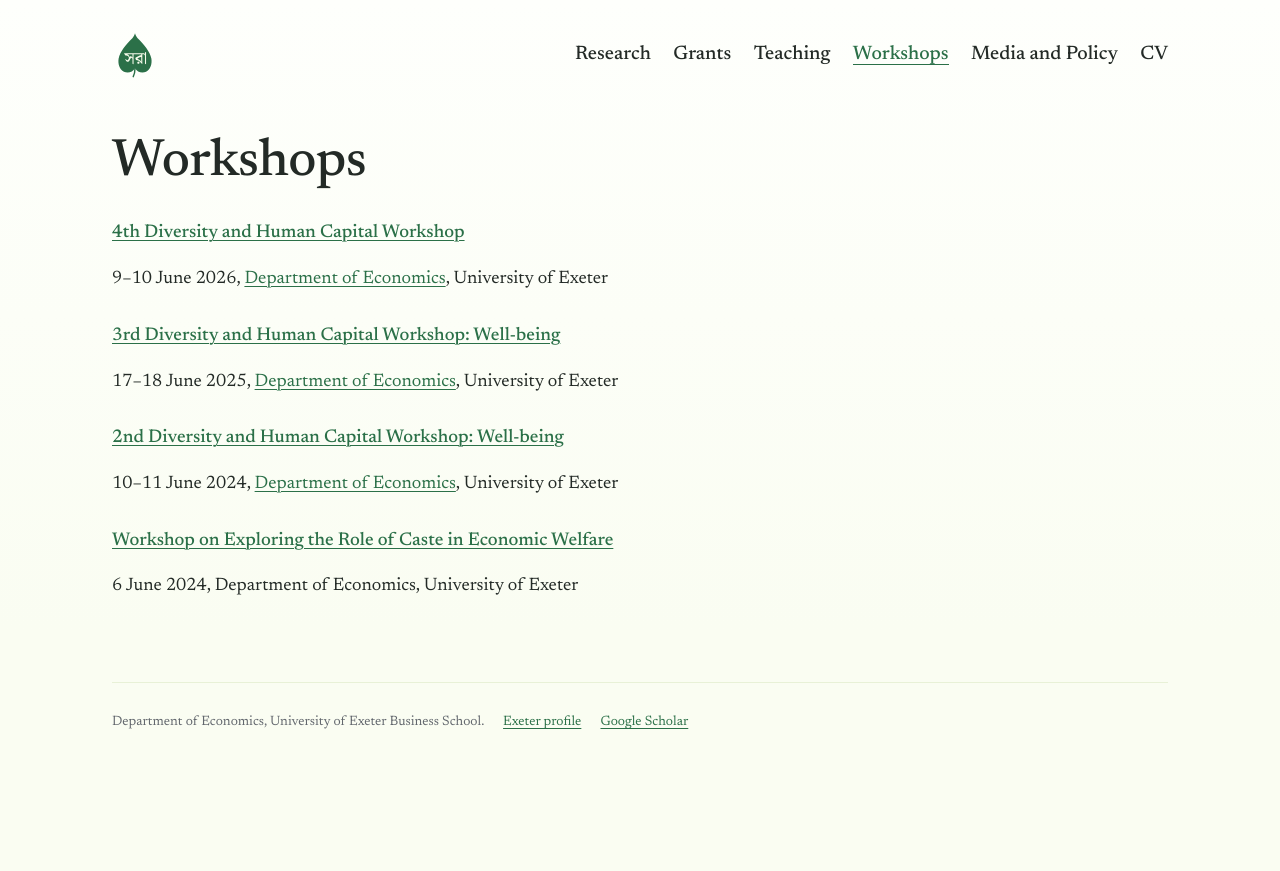
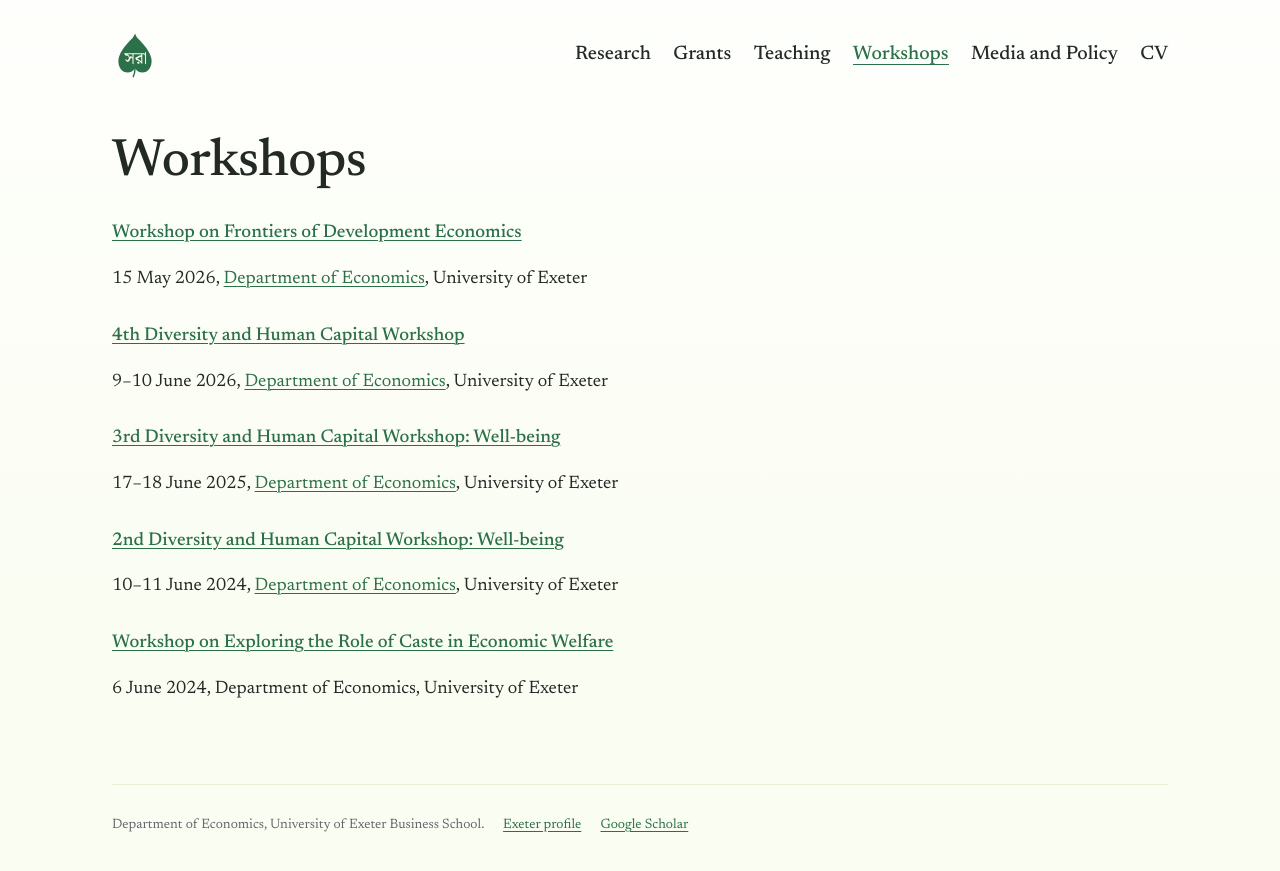
Before and after one commit to sanchariroym/sanchariroym.github.io, a Jekyll site: the page built from workshops.md, in a window 1280 px wide. Shown: the top 871 px of the page. Built offline with Jekyll 4.4.1, drawn with Linux system fonts in a browser that asks for light colours.

Commit message:
Workshops: add Frontiers of Development Economics (May 2026) with programme
Co-Authored-By: Claude Opus 5.5 <noreply@anthropic.com>
Claude-Session: https://claude.ai/code/session_01BVddaAtzbXtbz8eDZN5RwJ

```diff
--- a/workshops.md
+++ b/workshops.md
@@ -5,6 +5,10 @@ title: "Workshops on Diversity and Human Capital"
 heading: Workshops
 description: "Workshops organised by Sanchari Roy at the University of Exeter, including the Diversity and Human Capital series and a workshop on caste and economic welfare."
 ---
+
+## [Workshop on Frontiers of Development Economics]({{ "/assets/workshops/frontiers-of-development-economics-2026-programme.pdf" | relative_url }})
+{: .item}
+15 May 2026, [Department of Economics](https://business-school.exeter.ac.uk/about/departments/economics/), University of Exeter
 
 ## [4th Diversity and Human Capital Workshop](https://sites.google.com/view/diversity-and-human-capital-wo/home)
 {: .item}
```
Also changed, not shown: 1 other file.
